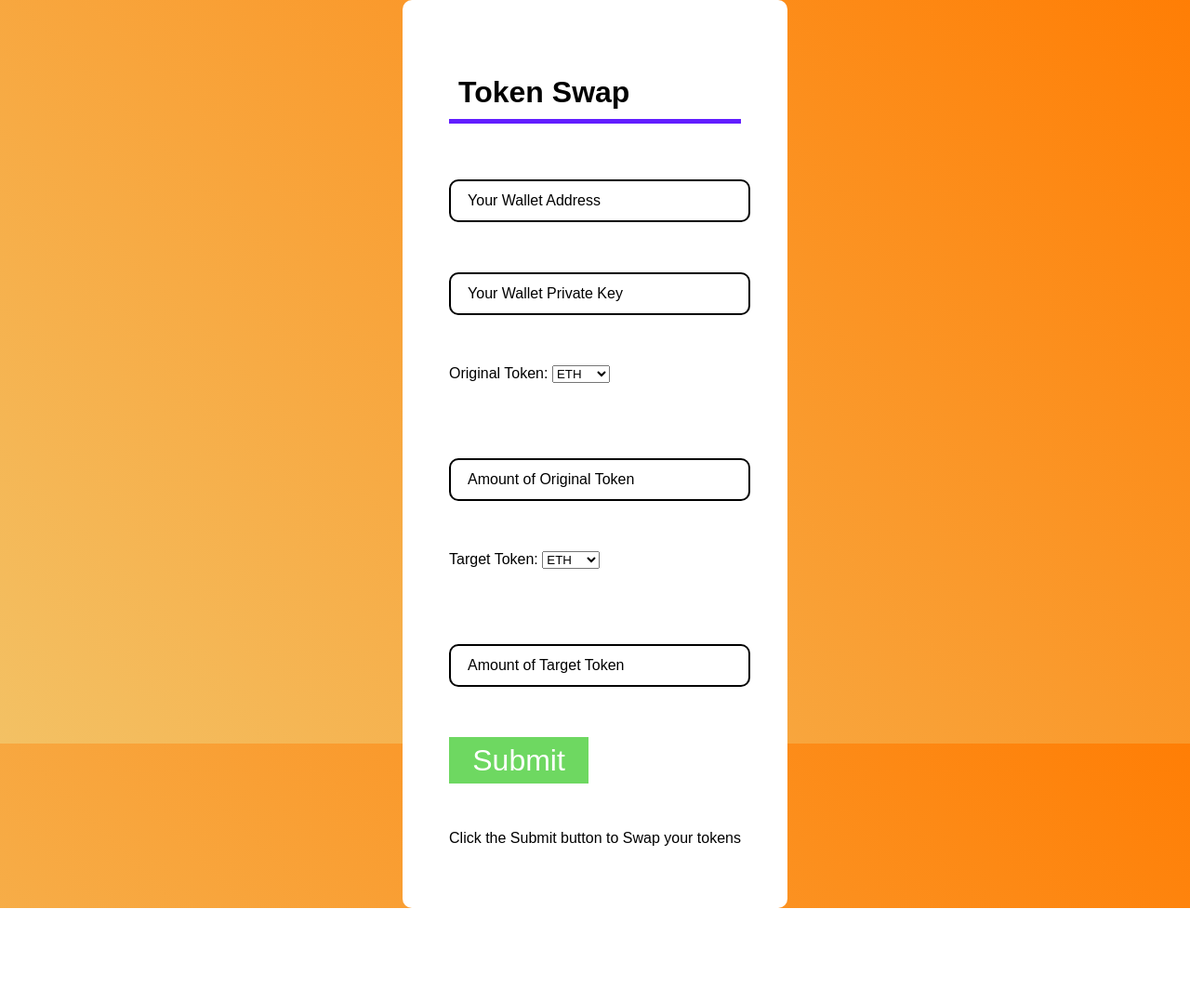
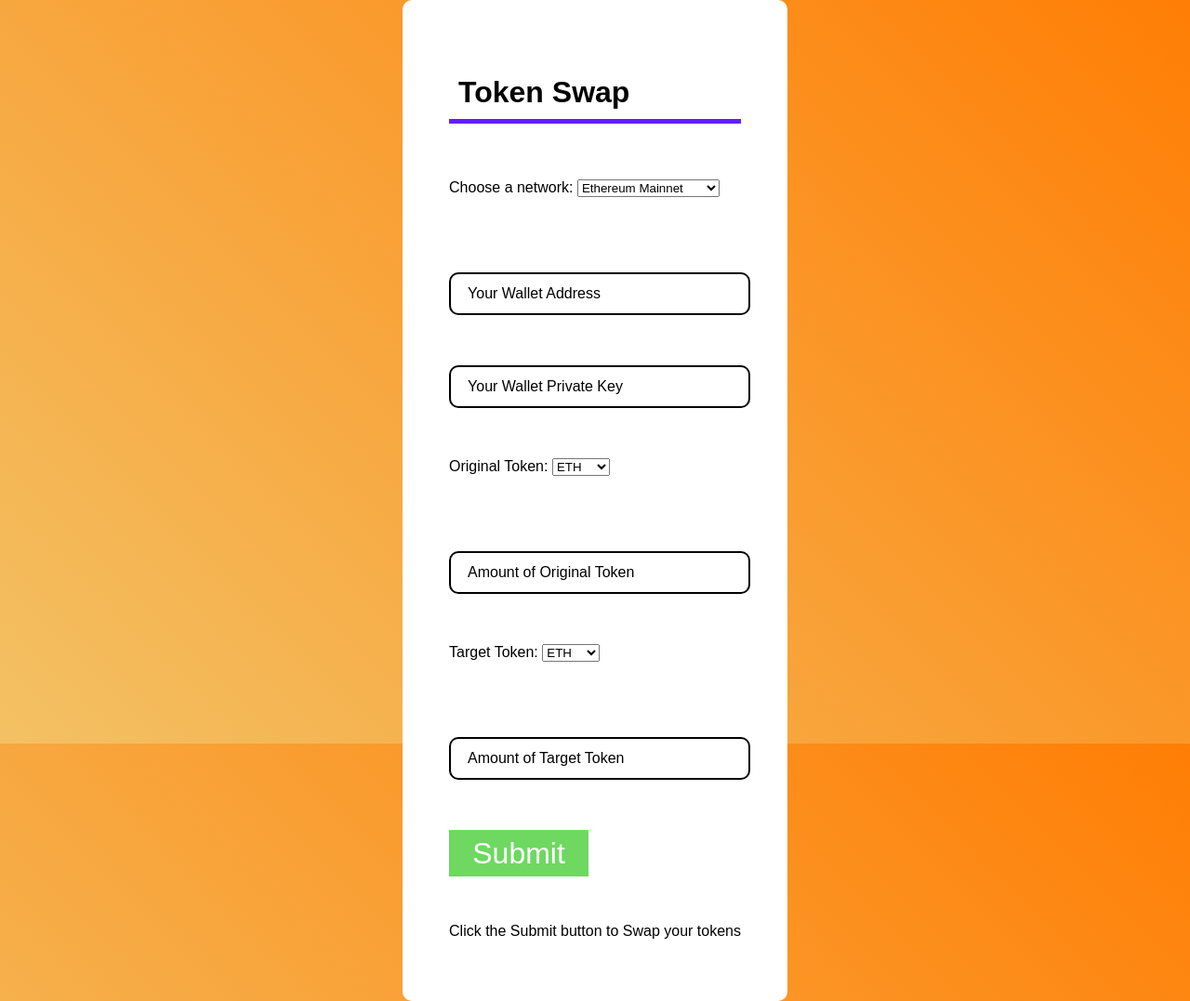
Before and after one commit to louiseamy4/ScriptKiddiesDownUnder, a Flask app: page / in a window 1280 px wide. Shown: the whole page at 93% size. Before the commit the page ends 977 px from the top, so only its background shows below. Run offline with Flask 2, Linux system fonts and the light colour scheme; some libraries are stand-ins or nearby versions.

Commit message:
add dropdown for network

```diff
--- a/templates/index.html
+++ b/templates/index.html
@@ -4,6 +4,16 @@
 <div class="center">
   <h1>Token Swap</h1>
   <form id="contract-form" method="POST" target="/">
+      <div class="inputbox">
+          <!-- <input value="" type="text" class="form-control" name="ogToken" required="true">
+          <span>Original Token</span> -->
+          <label for="network">Choose a network:</label>
+          <select name="network">
+            {% for key,value in networks.items() %}
+              <option value="{{key}}">{{key}}</option>
+            {% endfor %}
+          </select>
+      </div>
       <div class="inputbox">
         <input value="" type="text" class="form-control" name="userAddress" required="true">
         <span>Your Wallet Address</span>
@@ -18,7 +28,7 @@
           <label for="ogToken">Original Token:</label>
           <select name="ogToken">
             {% for key,value in tokens.items() %}
-              <option value={{key}}>{{key}}</option>
+              <option value="{{key}}">{{key}}</option>
             {% endfor %}
           </select>
       </div>
```
